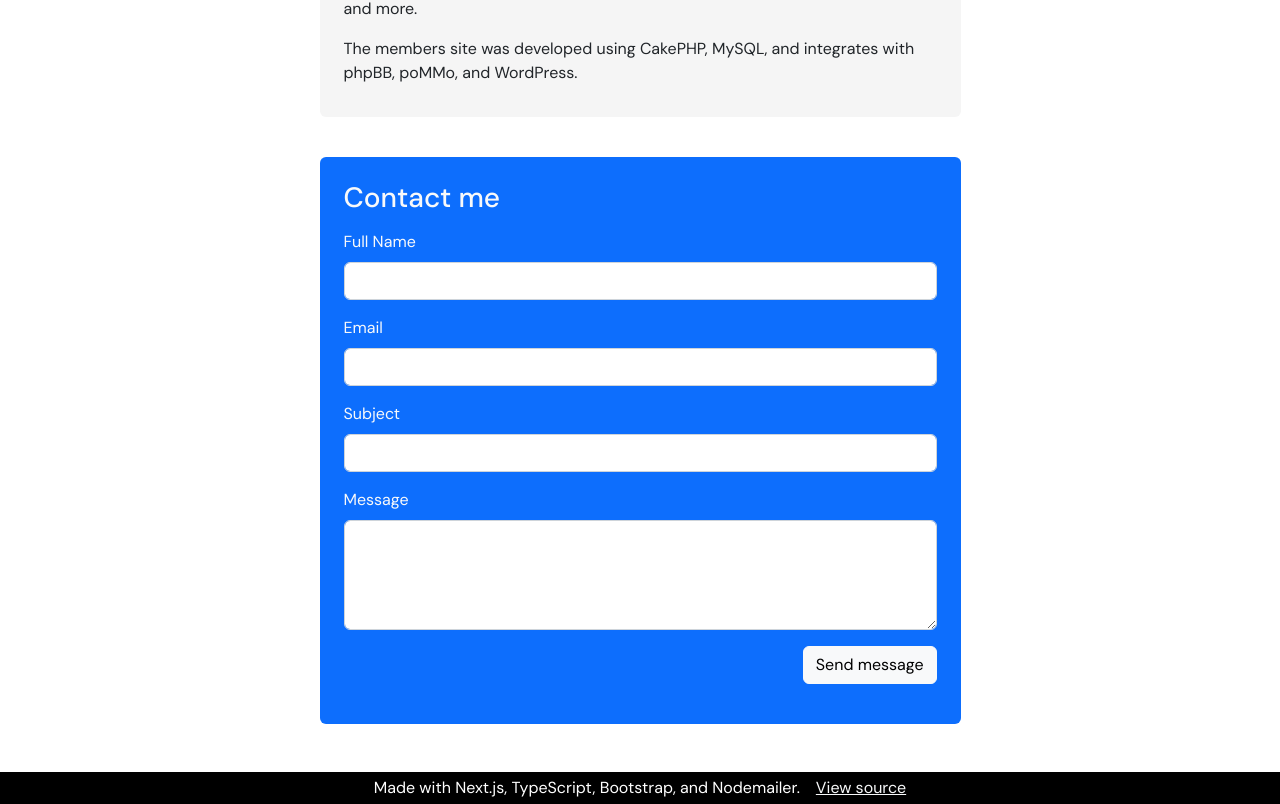
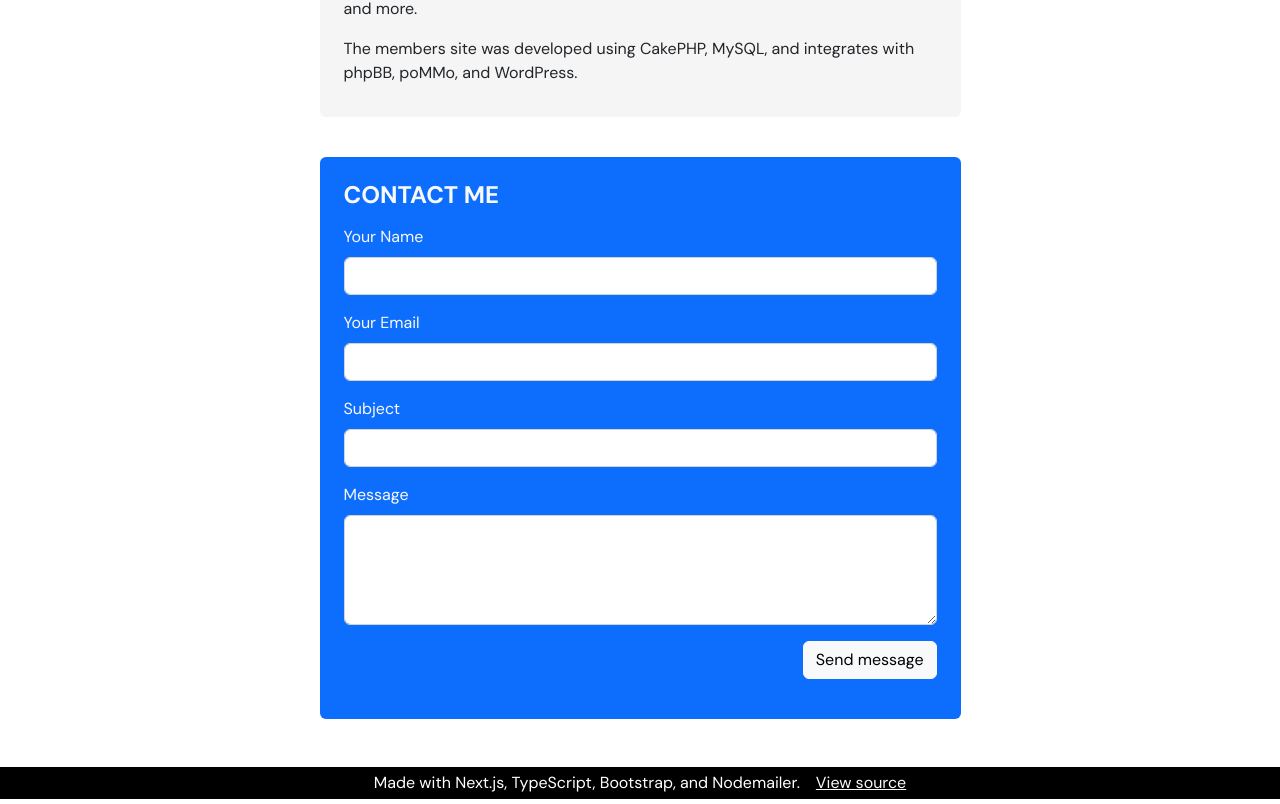
Before and after one commit to brianpost/portfolio-next, a Next.js app: page / in a window 1280 px wide. Shown: the part 4686-5490 px from the top of the page. Built offline with nearby package versions, Linux system fonts and the light colour scheme.

Commit message:
Contact component updates

```diff
--- a/components/Contact.tsx
+++ b/components/Contact.tsx
@@ -86,9 +86,9 @@ const Contact = () => {
 
     return (
         <form onSubmit={handleSend}>
-            <h2 className="h3">Contact me</h2>
+            <h2 className="h4 text-uppercase fw-bold">Contact me</h2>
             <div className="my-3">
-                <label htmlFor="inputContactFullName" className="form-label">Full Name</label>
+                <label htmlFor="inputContactFullName" className="form-label">Your Name</label>
                 <input
                     type="text"
                     className="form-control"
@@ -99,7 +99,7 @@ const Contact = () => {
                 />
             </div>
             <div className="my-3">
-                <label htmlFor="inputContactEmail" className="form-label">Email</label>
+                <label htmlFor="inputContactEmail" className="form-label">Your Email</label>
                 <input
                     type="email"
                     className="form-control"
```
